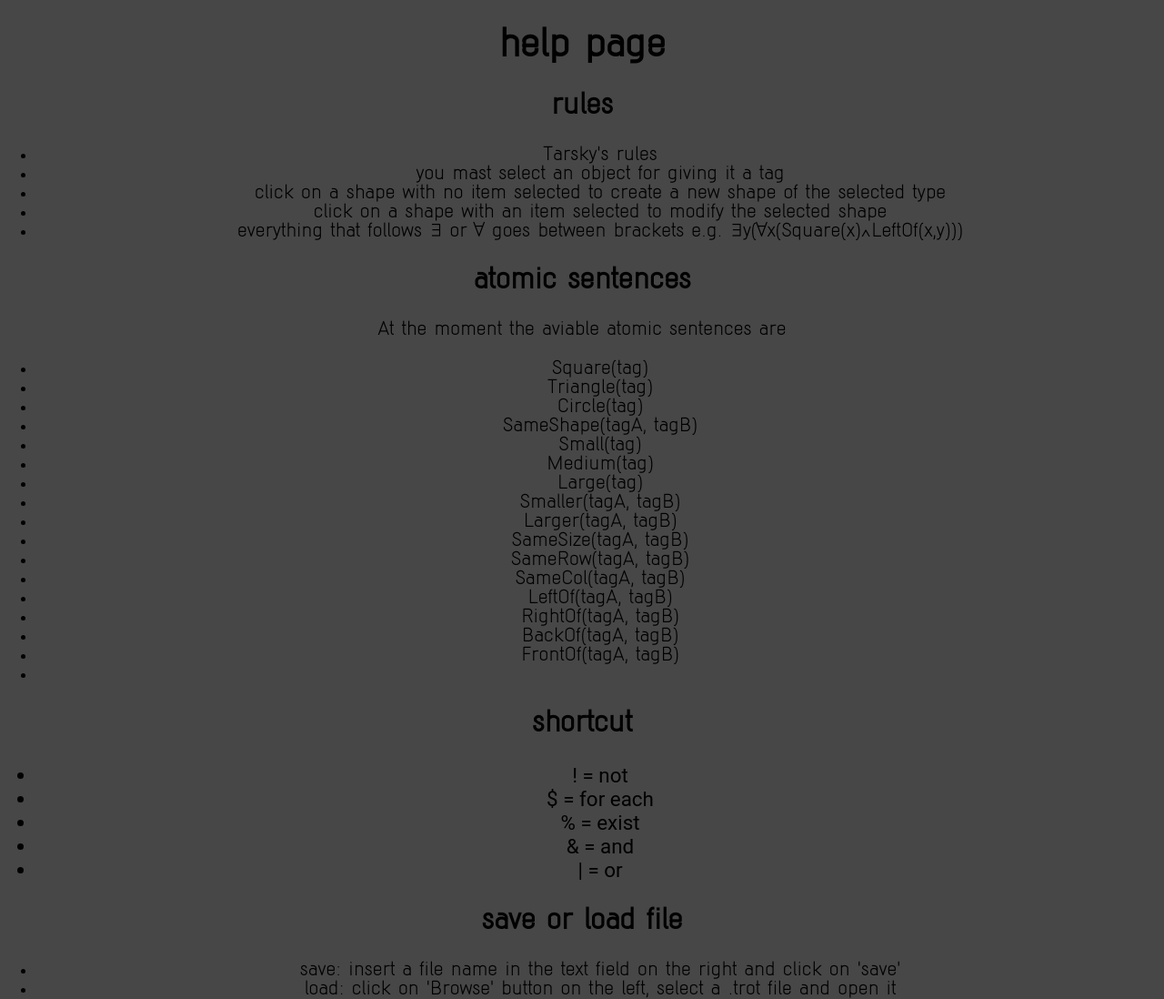
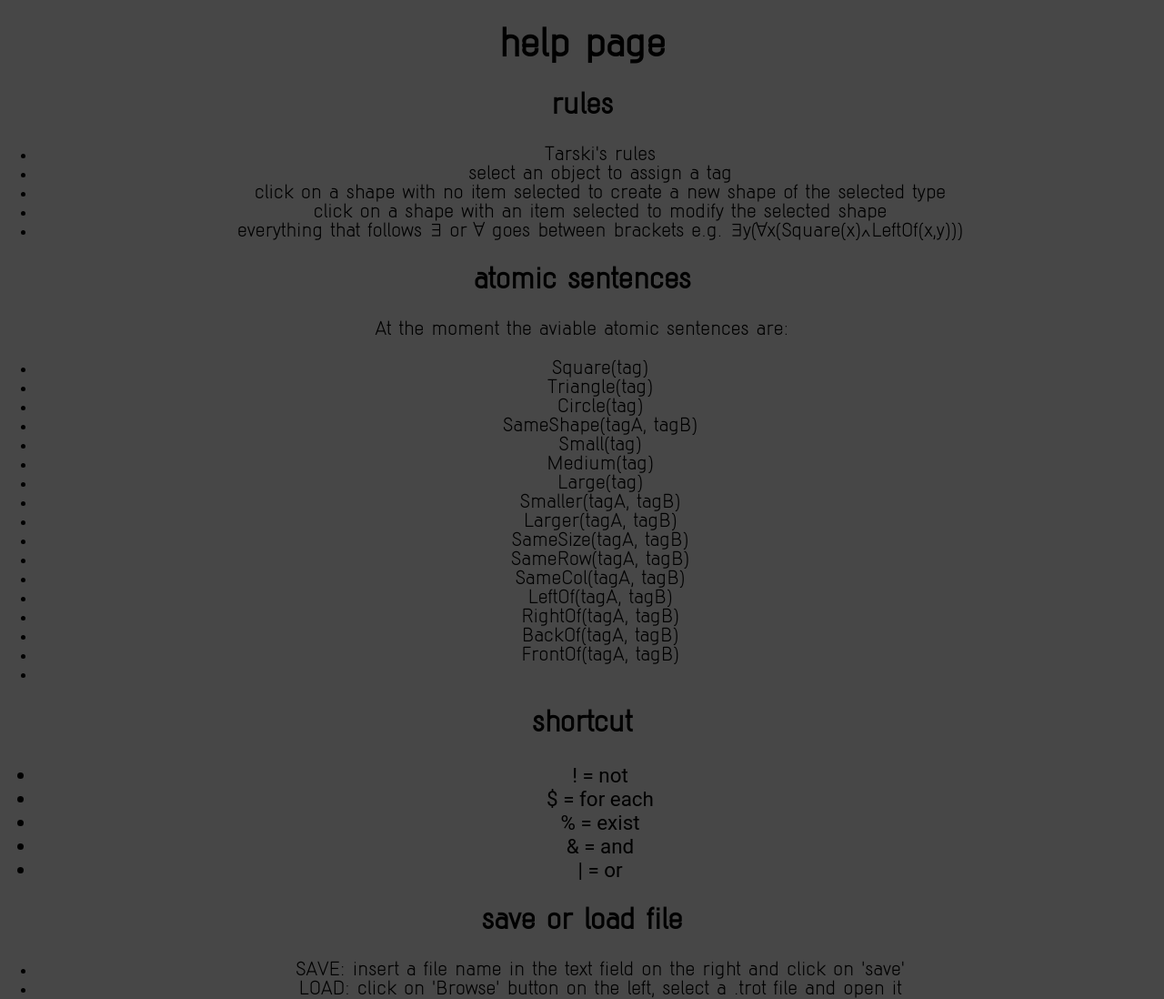
Before and after one commit to prometheus404/TrotskysWorld, a plain HTML site: page help.html in a window 1280 px wide. Shown: the whole page at 91% size. Drawn offline with Linux system fonts and the light colour scheme; files whose address does not match are found by name.

Commit message:
Update help.html

```diff
--- a/help.html
+++ b/help.html
@@ -7,15 +7,15 @@
     <h1>help page</h1>
     <h2>rules</h2>
     <ul style="left: 0%">
-        <li>Tarsky's rules</li>
-        <li>you mast select an object for giving it a tag</li>
+        <li>Tarski's rules</li>
+        <li>select an object to assign a tag</li>
         <li>click on a shape with no item selected to create a new shape of the selected type</li>
         <li>click on a shape with an item selected to modify the selected shape </li>
         <li>everything that follows % or $ goes between brackets e.g. %y($x(Square(x)&LeftOf(x,y)))</li>
     </ul>
 
     <h2>atomic sentences</h2>
-    <p>At the moment the aviable atomic sentences are</p>
+    <p>At the moment the aviable atomic sentences are:</p>
     <ul style="left: 0%">
         <li>Square(tag)</li>
         <li>Triangle(tag)</li>
@@ -46,8 +46,8 @@
     </ul>
     <h2>save or load file</h2>
     <ul style="left: 0%">
-        <li>save: insert a file name in the text field on the right and click on 'save'</li>
-        <li>load: click on 'Browse' button on the left, select a .trot file and open it</li>
+        <li>SAVE: insert a file name in the text field on the right and click on 'save'</li>
+        <li>LOAD: click on 'Browse' button on the left, select a .trot file and open it</li>
     </ul>
 
 </body>
```
